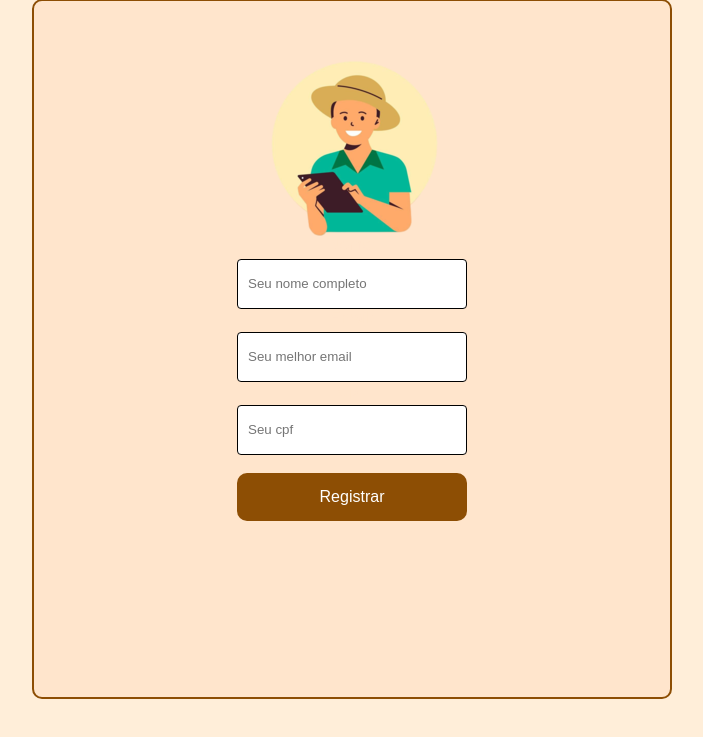
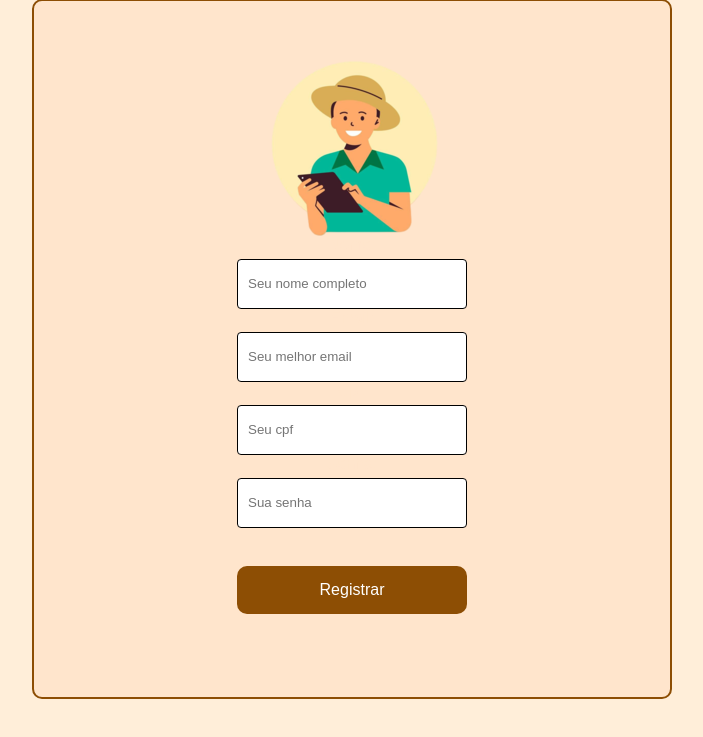
Before and after one commit to kakig/cafe-maestro, a Django app: page /registrar_usuario in a window 1280 px wide. Shown: the part 63-800 px from the top of the page, without its empty margins (288-991 px from the left). Run offline with Django 5.2, Linux system fonts and the light colour scheme.

Commit message:
Fix login ft Lucas

```diff
--- a/main/forms.py
+++ b/main/forms.py
@@ -11,6 +11,10 @@ class RegistrarUsuarioForm(forms.Form):
     cpf = forms.CharField(
         widget=forms.TextInput(attrs={'class': 'input-field', 'placeholder': 'Seu cpf'}),
         max_length=11
+    )
+    senha = forms.CharField(
+        widget=forms.PasswordInput(attrs={'class': 'input-field', 'placeholder': 'Sua senha'}),
+        max_length=20
     )
 
 class LoginForm(forms.Form):
--- a/main/templates/main/registrar_usuario.html
+++ b/main/templates/main/registrar_usuario.html
@@ -23,7 +23,7 @@
         </div>
       </form>
       {% if password_error %}
-        <h3>Credenciais inválidas</h3>
+        <h3 style="margin-top: 20px;">Credenciais inválidas</h3>
     </div>
       {% endif %}
     {% endblock %}
--- a/main/views.py
+++ b/main/views.py
@@ -36,7 +36,7 @@ def login(req):
                 email=form.cleaned_data["email"]
             ).first()
             if user and user.senha == form.cleaned_data["senha"]:
-                return redirect("index")  # ir para o painel do usuário
+                return redirect("dashboard")  # ir para o painel do usuário
             else:
                 form = LoginForm()
                 password_error = True
--- a/static/css/styles.css
+++ b/static/css/styles.css
@@ -105,6 +105,10 @@ h3{
     margin-bottom: 10px;
     text-align: left;
     font-family: "Eczar";
+}
+
+.btn {
+    margin-top: 20px;
 }
 
 .buttons {
```
